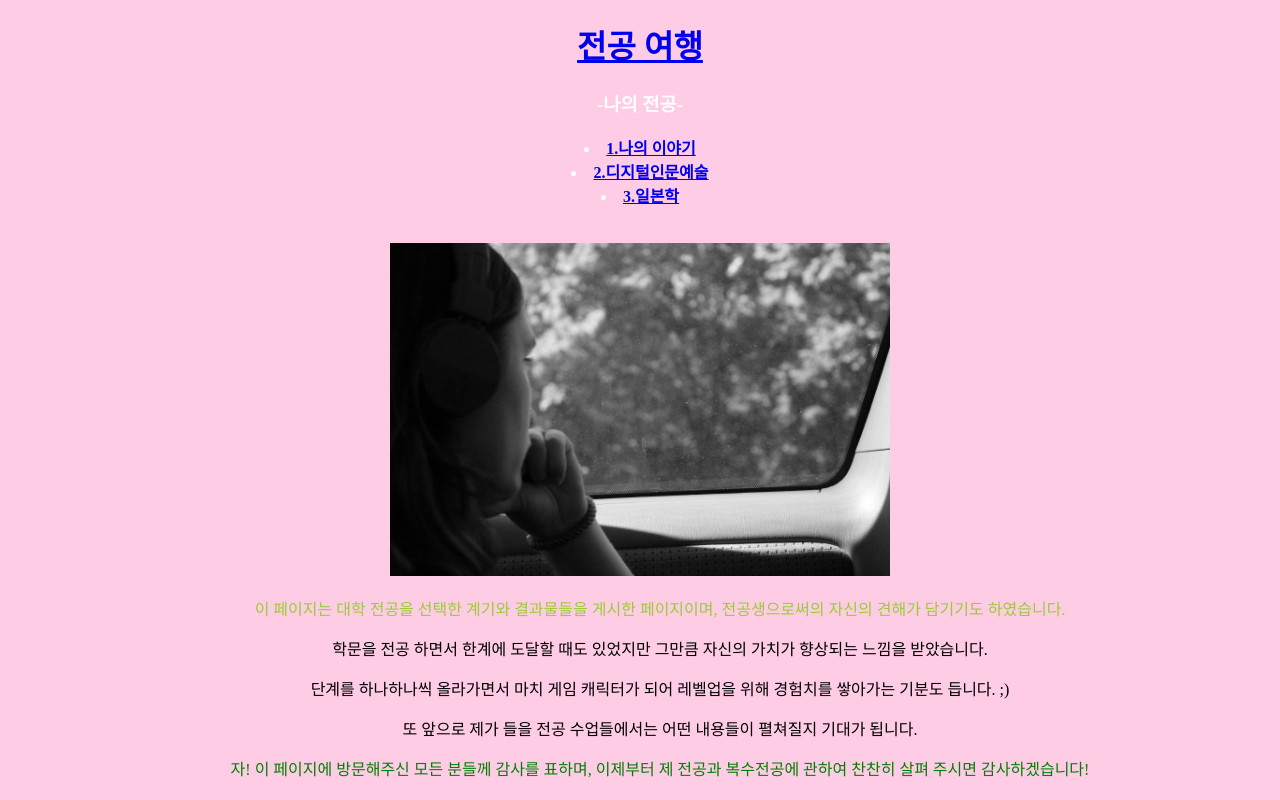
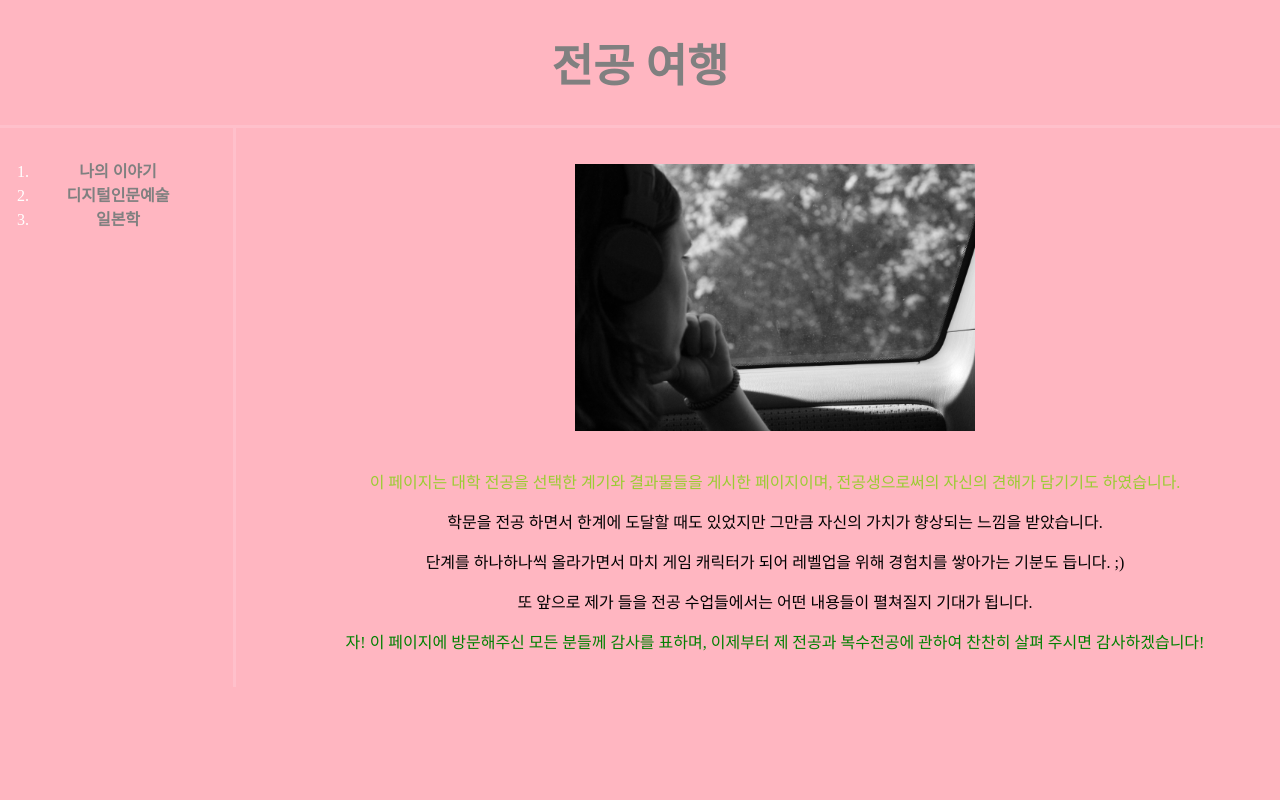
Before and after one commit to seon-kyung/seon-kyung, a plain HTML site: page index.html in a window 1280 px wide. Drawn offline with Linux system fonts and the light colour scheme; a script that the page names is missing.

Commit message:
Add files via upload

```diff
--- a/index.html
+++ b/index.html
@@ -1,32 +1,42 @@
 <!doctype html>
 <html>
 <head>
-  <style>
-body {
-    background-color: #FFCCE6;
-}
-</style>
+  <!-- Global site tag (gtag.js) - Google Analytics -->
+<script async src="https://www.googletagmanager.com/gtag/js?id=UA-164745961-1"></script>
+<script>
+  window.dataLayer = window.dataLayer || [];
+  function gtag(){dataLayer.push(arguments);}
+  gtag('js', new Date());
+
+  gtag('config', 'UA-164745961-1');
+</script>
+
+  <link rel="stylesheet" href="style.css">
   <title>MY MAJOR</title>
   <meta charset="utf-8">
 </head>
 <body>
   <div style="text-align: center;">
-<span style="color:white">
-  <h1><a href="index.html">전공 여행</a></h1>
-  <h3>-나의 전공-</h3>
-    <li><a href="1.html"> <strong>1.나의 이야기</strong></a></li>
-    <li><a href="2.html"> <strong>2.디지털인문예술</strong></a></li>
-    <li><a href="3.html"> <strong>3.일본학</strong></a></li></span>
+  <h1><a href="index.html" class="saw">전공 여행</a></h1>
+<div id="grid">
+<ol>
+    <li><a href="1.html" class="saw"> <strong>나의 이야기</strong></a></li>
+    <li><a href="2.html" class="saw"> <strong>디지털인문예술</strong></a></li>
+    <li><a href="3.html" class="saw"> <strong>일본학</strong></a></li></span>
+</ol>
+ <div id="article">
 <br>
 <br>
-<img src="차.jpg" width="500">
-<ul>
+ <img src="차.jpg" width="400">
+   <br>
+   <br>
   <p><span style="color:yellowgreen">이 페이지는 대학 전공을 선택한 계기와 결과물들을 게시한 페이지이며, 전공생으로써의 자신의 견해가 담기기도 하였습니다.</span></p>
-  <p><span style="color:black">학문을 전공 하면서 한계에 도달할 때도 있었지만 그만큼 자신의 가치가 향상되는 느낌을 받았습니다.</p>
-  <p><span style="color:black">단계를 하나하나씩 올라가면서 마치 게임 캐릭터가 되어 레벨업을 위해 경험치를 쌓아가는 기분도 듭니다. ;)</p>
-  <p><span style="color:black">또 앞으로 제가 들을 전공 수업들에서는 어떤 내용들이 펼쳐질지 기대가 됩니다.
+  <p>학문을 전공 하면서 한계에 도달할 때도 있었지만 그만큼 자신의 가치가 향상되는 느낌을 받았습니다.</p>
+  <p>단계를 하나하나씩 올라가면서 마치 게임 캐릭터가 되어 레벨업을 위해 경험치를 쌓아가는 기분도 듭니다. ;)</p>
+  <p>또 앞으로 제가 들을 전공 수업들에서는 어떤 내용들이 펼쳐질지 기대가 됩니다.
   <p><span style="color:green">자! 이 페이지에 방문해주신 모든 분들께 감사를 표하며, 이제부터 제 전공과 복수전공에 관하여 찬찬히 살펴 주시면 감사하겠습니다!</span></p>
-</ul>
+  <br>
+ </div>
 </div>
   <div id="disqus_thread"></div>
   <script>
--- /dev/null
+++ b/style.css
@@ -0,0 +1,43 @@
+body {
+  margin: 0;
+  background-color: lightpink;
+  text-align: center;
+  color:white
+  }
+p{
+  color:black;
+}
+a{
+  color:balck;
+  text-decoration: none;
+}
+
+h1{
+  font-size:45px;
+  text-align: center;
+  border-bottom:3px solid pink;
+  margin: 0;
+  padding: 30px;
+  }
+ol{margin: 0;
+  border-right: 3px solid pink;
+  padding: 30px;
+  width: 170px
+}
+.saw{
+  color:gray;
+}
+#grid{
+      display: grid;
+      grid-template-columns: 150px 1fr;
+    }
+    #grid ol{
+      padding-left:33px;
+    }
+    #grid #article{
+      padding-left:120px;
+    padding-right:40pxlightpink
+    }
+    @media(max-width:800px){#grid
+      {display: block;}
+        }
```
Also changed, not shown: 1.html (+22 -12 lines), 2.html (+21 -10 lines), 3.html (+23 -11 lines).
